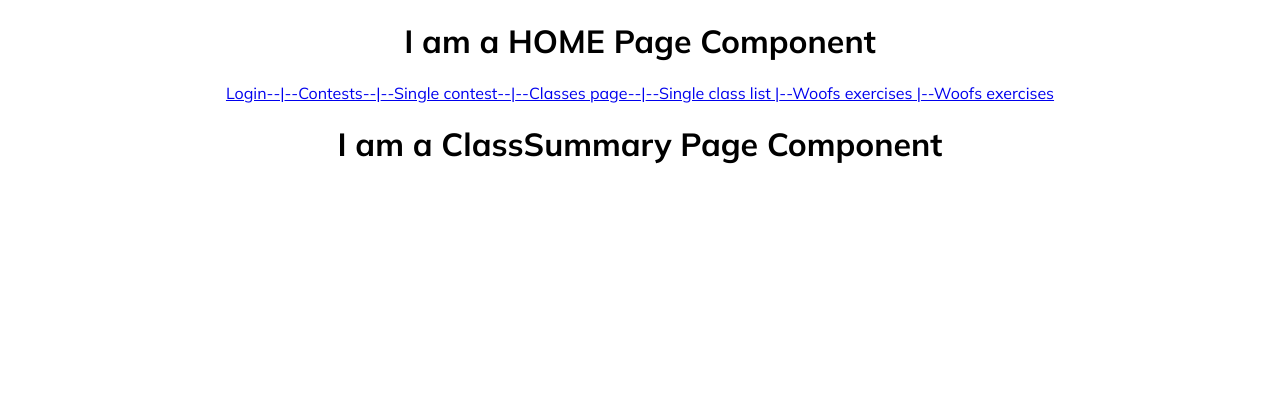
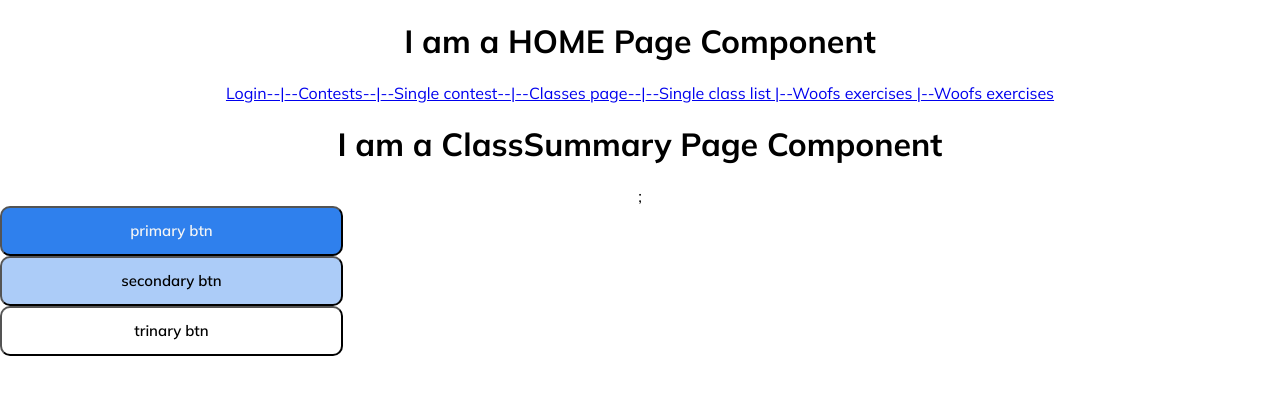
Before and after one commit to CC2021-WBL/GOOD-BOI-Application, a React (Create React App) app: page /contests/1/classes/1/leaderboard in a window 1280 px wide. Shown: the top 394 px of the page. Built offline with nearby package versions, Linux system fonts and the light colour scheme.

Commit message:
feat: add third button variant renamedPriSecBtn to MainBtn

```diff
--- /dev/null
+++ b/src/Atoms/MainBtn/MainBtn.js
@@ -0,0 +1,29 @@
+import propTypes from 'prop-types';
+import MainBtnStyled from './MainBtnStyled';
+
+// function primary, secondary, trinary
+const MainBtn = (props) => {
+  const { primary, secondary, ternary, text } = props;
+  function doOnClick() {
+    return console.log('Main button clicked');
+  }
+  return (
+    <MainBtnStyled
+      onClick={doOnClick}
+      primary={primary}
+      secondary={secondary}
+      ternary={ternary}
+    >
+      {text}
+    </MainBtnStyled>
+  );
+};
+
+MainBtn.propTypes = {
+  primary: propTypes.string,
+  secondary: propTypes.string,
+  ternary: propTypes.string,
+  text: propTypes.string,
+};
+
+export default MainBtn;
--- /dev/null
+++ b/src/Atoms/MainBtn/MainBtnStyled.js
@@ -0,0 +1,39 @@
+import styled from 'styled-components';
+// import COLORS from '../../Styles/varsStyledComponents';
+
+export const Wrapper = styled.div`
+  display: flex;
+  flex-direction: column;
+  align-items: center;
+`;
+
+const MainBtnStyled = styled.button`
+  display: block;
+  width: 343px;
+  height: 50px;
+  color: ${(props) => (props.primary ? 'whitesmoke' : 'black')};
+  font-size: 15px;
+  font-weight: 600;
+  background: ${(props) =>
+    !props.primary
+      ? !props.secondary
+        ? 'transparent'
+        : '#ACCCF8'
+      : '#2f80ed'};
+  border-radius: 10px;
+  display: flex;
+  justify-content: center;
+  align-items: center;
+
+  // TODO: COLOR vars
+  /* color: $[COLORS.primary201]; -- > to dziala  */
+`;
+// primary color: white ; background: #2f80ed (niebieskie ciemniejszy)
+// secondary color: #1264D1 (ciemnoniebieski); background: #ACCCF8 (jasnoniebieski)
+// trinary color: #323F4B ; background: transparent
+// primary601: '#1264D1',
+// primary501: '#2F80ED',
+// primary201: '#ACCCF8',
+// grey800: '#323F4B',
+
+export default MainBtnStyled;
--- a/src/Atoms/PriSecBtn/PriSecBtn.js
+++ /dev/null
@@ -1,15 +0,0 @@
-import propTypes from 'prop-types';
-import PriSecBtnStyled from './PriSecBtnStyled';
-
-const PriSecBtn = (props) => {
-  return (
-    <PriSecBtnStyled primary={props.primary}>{props.text}</PriSecBtnStyled>
-  );
-};
-
-PriSecBtn.propTypes = {
-  primary: propTypes.string,
-  text: propTypes.string,
-};
-
-export default PriSecBtn;
--- a/src/Atoms/PriSecBtn/PriSecBtnStyled.js
+++ /dev/null
@@ -1,17 +0,0 @@
-import styled from 'styled-components';
-
-const PriSecBtnStyled = styled.button`
-  display: block;
-  width: 343px;
-  height: 50px;
-  color: ${(props) => (props.primary ? 'black' : 'whitesmoke')};
-  font-size: 15px;
-  font-weight: 600;
-  background: ${(props) => (props.primary ? '#e3e3e3' : '#2f80ed')};
-  border-radius: 10px;
-  display: flex;
-  justify-content: center;
-  align-items: center;
-`;
-
-export default PriSecBtnStyled;
--- a/src/Pages/ClassSummaryPage/ClassSummaryPage.js
+++ b/src/Pages/ClassSummaryPage/ClassSummaryPage.js
@@ -1,5 +1,13 @@
+import MainBtn from '../../Atoms/MainBtn/MainBtn';
 const ClassSummaryPage = () => {
-  return <h1>I am a ClassSummary Page Component</h1>;
+  return (
+    <>
+      <h1>I am a ClassSummary Page Component</h1>;
+      <MainBtn primary text="primary btn" />
+      <MainBtn secondary text="secondary btn" />
+      <MainBtn trinary text="trinary btn" />
+    </>
+  );
 };
 
 export default ClassSummaryPage;
--- a/src/Pages/ExercisesPage/ExercisesPage.js
+++ b/src/Pages/ExercisesPage/ExercisesPage.js
@@ -1,5 +1,16 @@
+import MainBtn from '../../Atoms/MainBtn/MainBtn';
+import { Wrapper } from '../../Atoms/MainBtn/MainBtnStyled';
 const ExercisesPage = () => {
-  return <h1>I am a Excersises Page Component</h1>;
+  return (
+    <>
+      <h1>I am a Excersises Page Component</h1>
+      <Wrapper>
+        <MainBtn primary text="primary btn" />
+        <MainBtn secondary text="secondary btn" />
+        <MainBtn trinary text="trinary btn" />
+      </Wrapper>
+    </>
+  );
 };
 
 export default ExercisesPage;
--- a/src/Pages/LoginPage/LoginPage.js
+++ b/src/Pages/LoginPage/LoginPage.js
@@ -1,7 +1,7 @@
 import 'font-awesome/css/font-awesome.min.css';
 import InputField from '../../Atoms/InputField/InputField';
 import Card from '../../Atoms/Card/Card';
-import PriSecBtn from '../../Atoms/PriSecBtn/PriSecBtn';
+import MainBtn from '../../Atoms/MainBtn/MainBtn';
 import { useState } from 'react';
 import StyledForm from './LoginPageStyled';
 
@@ -42,7 +42,7 @@ const LoginPage = () => {
           onChange={(event) => setPassword(event.target.value)}
         />
         <p>Zapomniałeś hasła ?</p>
-        <PriSecBtn text="Zaloguj się" />
+        <MainBtn text="Zaloguj się" />
       </StyledForm>
     </Card>
   );
```
